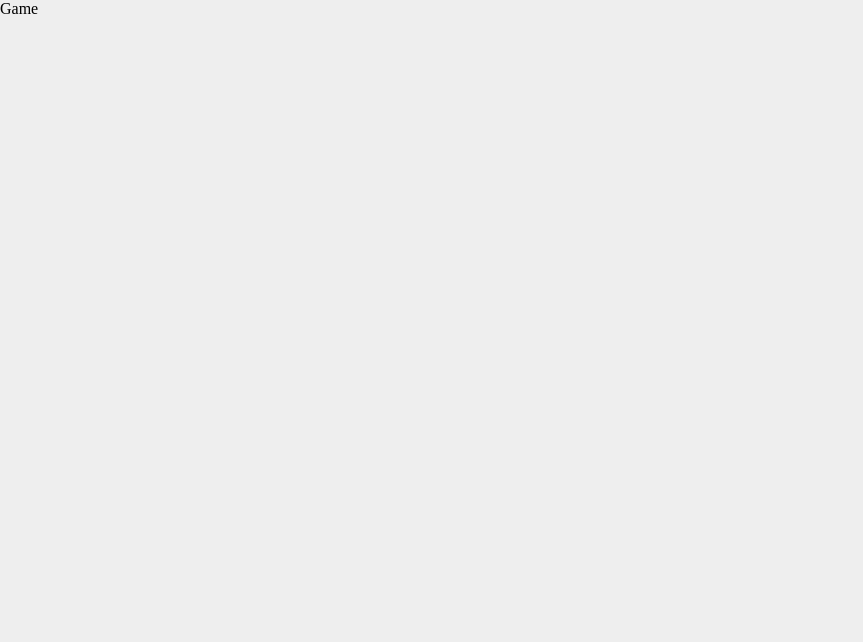
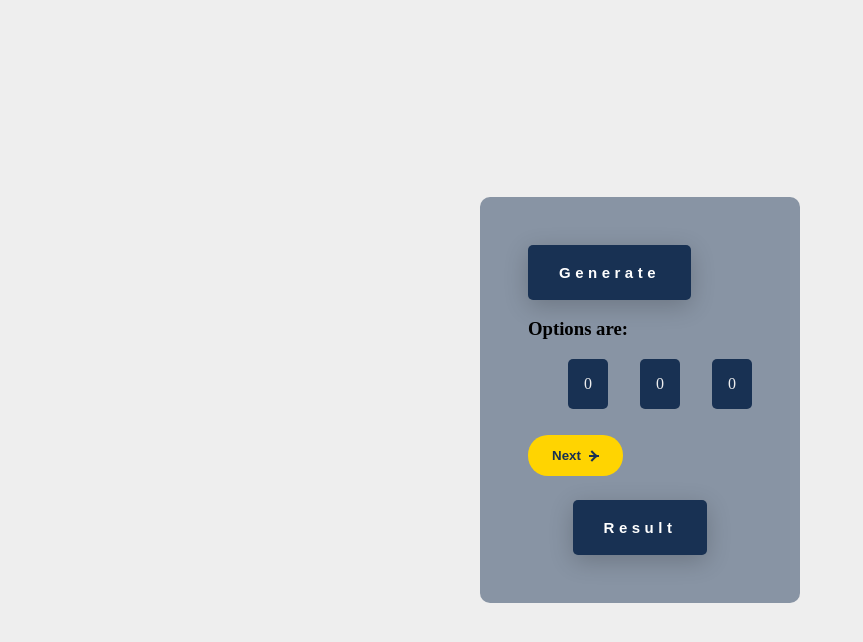
Before and after one commit to aliraza-devv/final-randomquiz, a React (Create React App) app: page /startgame/game in a window 1280 px wide. Shown: the top 642 px of the page, without its empty margins (0-863 px from the left). Built offline with nearby package versions, Linux system fonts and the light colour scheme; the HTML template or start-up script is replaced by a standard one.

Commit message:
added quiz system

```diff
--- a/src/App.css
+++ b/src/App.css
@@ -29,6 +29,40 @@ body {
   display: flex;
   justify-content: center;
   align-items: center;
+}
+
+.game-container {
+  width: 100%;
+  height: 100vh;
+  display: flex;
+  justify-content: center;
+  align-items: center;
+  flex-direction: column;
+  gap: 3rem;
+}
+
+.game-container__inner {
+  background-color: #1831537a;
+  padding: 3rem;
+  border-radius: 10px;
+}
+
+.score{
+  width: 100%;
+  padding: 1rem;
+  background-color: #ff3300;
+}
+
+.next-container {
+  margin-top: 1.6rem;
+}
+
+.inner-container {
+  display: flex;
+  justify-content: center;
+  align-items: center;
+  gap: 1rem;
+  margin-top: 1.5rem;
 }
 
 .container-box{
@@ -73,6 +107,18 @@ body {
 
 .heading-light {
   color: var(--color-light-grey);
+}
+.lists {
+  display: flex;
+  gap: 2rem;
+}
+.list{
+  list-style: none;
+  background-color: var(--color-primary);
+  padding: 1rem;
+  border-radius: 5px;
+  color: var(--color-light-grey);
+  cursor: pointer;
 }
 
 /* Btn Primary */
--- a/src/App.js
+++ b/src/App.js
@@ -1,4 +1,4 @@
-import React, { useEffect, useState } from 'react';
+import React from 'react';
 import './App.css';
 import { BrowserRouter as Router, Routes, Route } from 'react-router-dom';
 import MainPage from './components/MainPage';
--- a/src/components/Game.jsx
+++ b/src/components/Game.jsx
@@ -1,11 +1,96 @@
-import React from "react";
+import React, { useState } from "react";
+import BtnSecondary from "./BtnSecondary";
 
 const Game = () => {
+  const [num, setNum] = useState(0);
+  const [score, setScore] = useState(0);
+  const [result, setResult] = useState({
+    check: "",
+    answer: "",
+  });
+  const [isShown, setIsShown] = useState(false);
+
+  const handleShow = () => {
+    setIsShown((current) => !current);
+  };
+
+  function randomNumberInRange(min, max) {
+    return Math.floor(Math.random() * (max - min + 1)) + min;
+  }
+
+  const handleClick = () => {
+    setNum(randomNumberInRange(100, 200));
+  };
+
+  const handleScore = () => {
+    setScore(score + 1);
+    setResult({
+      check: "Right",
+      answer: num,
+    });
+  };
+
+  const handleWrongScore = () => {
+    setResult({
+      check: "Wrong",
+      answer: num,
+    });
+  };
 
   return (
-    <div>
-        Game
-    </div>
+    <>
+      <div className="game-container">
+        <div className="game-container__inner">
+        <div>
+          <button onClick={handleClick} className="btn-secondary">
+            <span className="btn-secondary__span">Generate</span>
+          </button>
+        </div>
+        <div className="list-container">
+          <h3>Options are:</h3>
+          <ul className="lists">
+            <li onClick={handleWrongScore} className="list">
+            {num*1.7.toFixed()}
+            </li>
+            <li onClick={handleScore} className="list">
+              {num}
+            </li>
+            <li onClick={handleWrongScore} className="list">
+            {num*1.6.toFixed()}
+            </li>
+          </ul>
+          <div className="next-container">
+            <button className="btn-primary" onClick={handleClick}>
+              Next
+              <span className="arrow-wrapper">
+                <span className="arrow"></span>
+              </span>
+            </button>
+          </div>
+        </div>
+        <div className="inner-container">
+          <div className="inner-container__box">
+            <button onClick={handleShow} className="btn-secondary">
+              <span className="btn-secondary__span">Result</span>
+            </button>
+            {isShown && (
+              <div>
+                <h2>{score} answers are correct</h2>
+                <div>
+                  <button className="btn-primary">
+                    Upload to Firebase
+                    <span className="arrow-wrapper">
+                      <span className="arrow"></span>
+                    </span>
+                  </button>
+                </div>
+              </div>
+            )}
+          </div>
+        </div>
+        </div>
+      </div>
+    </>
   );
 };
 
--- a/src/components/Signup.jsx
+++ b/src/components/Signup.jsx
@@ -3,7 +3,6 @@ import { Link, useNavigate } from "react-router-dom";
 import { createUserWithEmailAndPassword, updateProfile } from "firebase/auth";
 import InputControl from "./InputControl";
 import { authe } from "../firbase";
-import { async } from "@firebase/util";
 
 const Signup = () => {
   const navigate = useNavigate();
```
